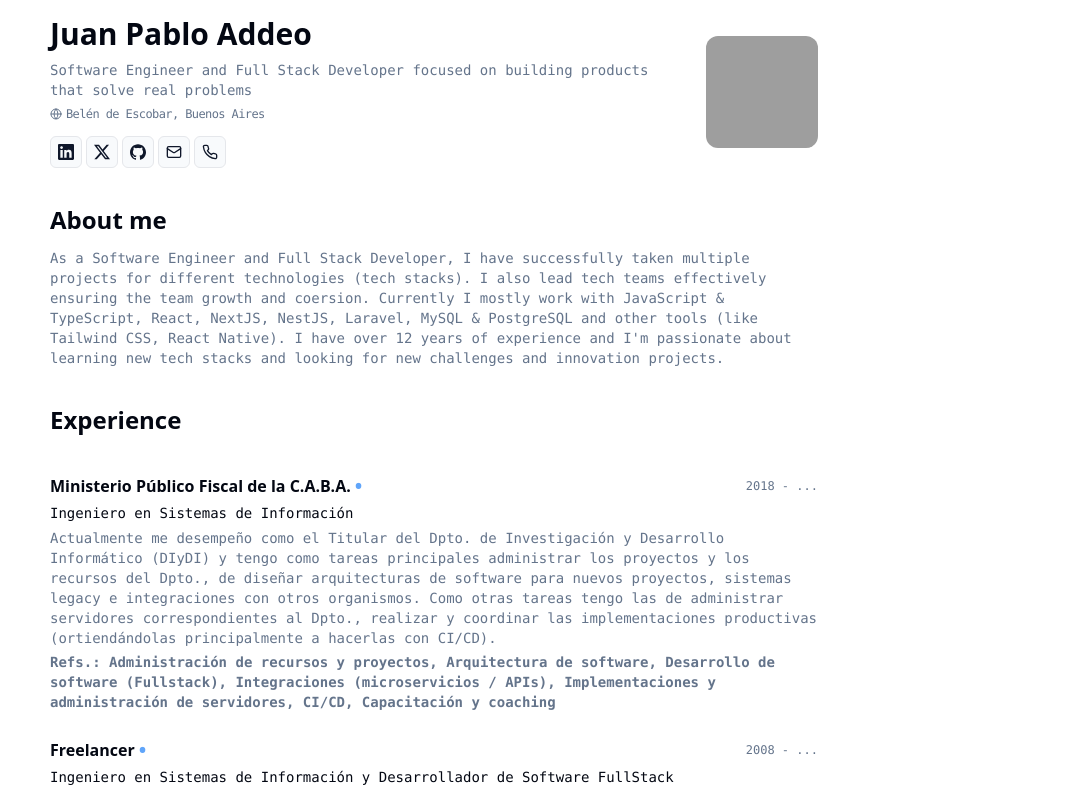
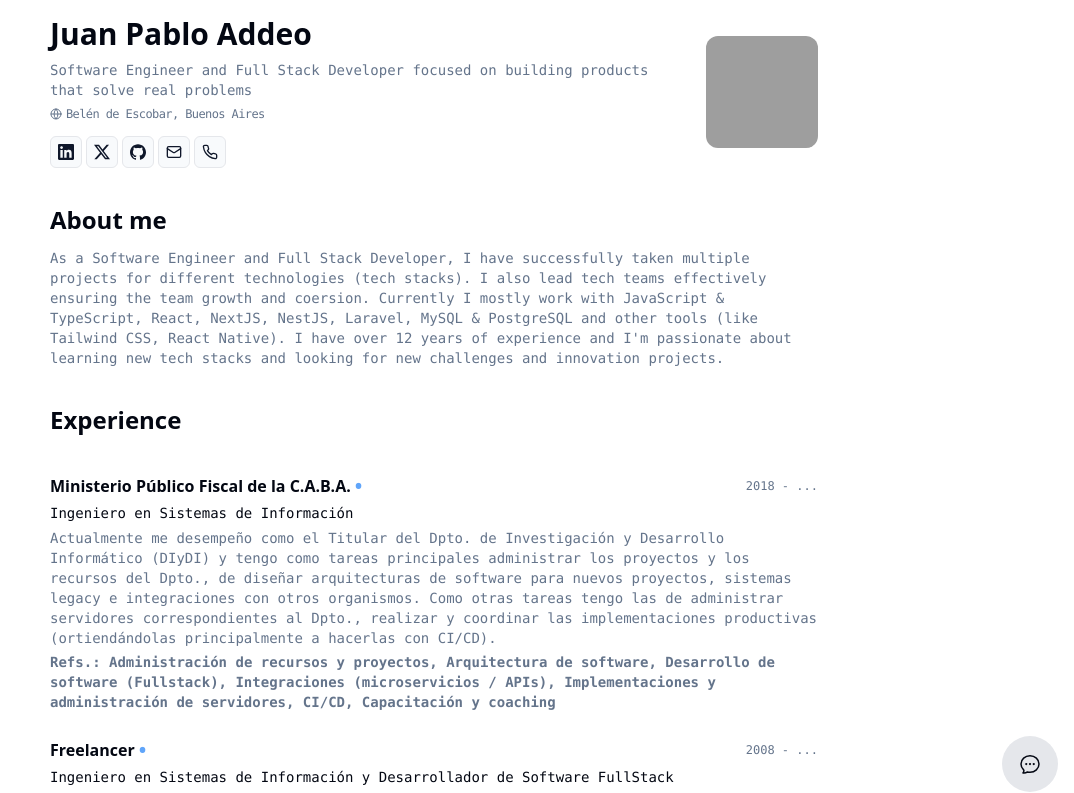
Before and after one commit to jpaddeo/cv, a Next.js app: page /en in a window 1280 px wide. Shown: the top 793 px of the page, without its empty margins (206-1280 px from the left). Built offline with nearby package versions, Linux system fonts and the light colour scheme; grey boxes are pictures that could not be loaded.

Commit message:
feat: :zap: adding chat dialog

```diff
--- a/src/app/[lang]/layout.tsx
+++ b/src/app/[lang]/layout.tsx
@@ -1,6 +1,7 @@
 import "../globals.css";
 import {getDictionary} from "@/lib/dictionaries";
 import LanguageSwitcher from "@/components/language-switcher";
+import ChatDialog from "@/components/chat-dialog";
 
 interface RootLayoutParams {
   children: React.ReactNode;
@@ -22,6 +23,7 @@ export default async function RootLayout({children, params: {lang}}: RootLayoutP
   return (
     <html lang={lang}>
       <body>{children}</body>
+      <ChatDialog defaultOpened={false} lang={lang} />
     </html>
   );
 }
--- /dev/null
+++ b/src/components/chat-dialog.tsx
@@ -0,0 +1,49 @@
+"use client";
+
+import {useRef, useState} from "react";
+
+import {Chat} from "@/components/chat/chat";
+import {ChatBubble} from "@/components/ui/icons";
+
+interface ChatDialogProps {
+  lang: "es" | "en";
+  defaultOpened?: boolean;
+}
+
+export default function ChatDialog({lang, defaultOpened = false}: ChatDialogProps) {
+  const dialogRef = useRef(null);
+  const [opened, setOpened] = useState(defaultOpened || false);
+
+  const openModal = () => {
+    dialogRef.current.showModal();
+    setOpened(true);
+  };
+
+  const closeModal = () => {
+    dialogRef.current.close();
+    setOpened(false);
+  };
+
+  return (
+    <>
+      {!opened && (
+        <button
+          className="fixed bottom-2 right-4 z-50 animate-pulse rounded-full bg-gray-200 p-4"
+          type="button"
+          onClick={openModal}
+        >
+          <ChatBubble className="h-6 w-6" />
+        </button>
+      )}
+
+      <dialog
+        ref={dialogRef}
+        className="blackdrop:blur-xl w-full max-w-3xl rounded-xl backdrop:bg-gray-900/70"
+        onCancel={closeModal}
+        onClose={closeModal}
+      >
+        <Chat lang={lang} />
+      </dialog>
+    </>
+  );
+}
```
